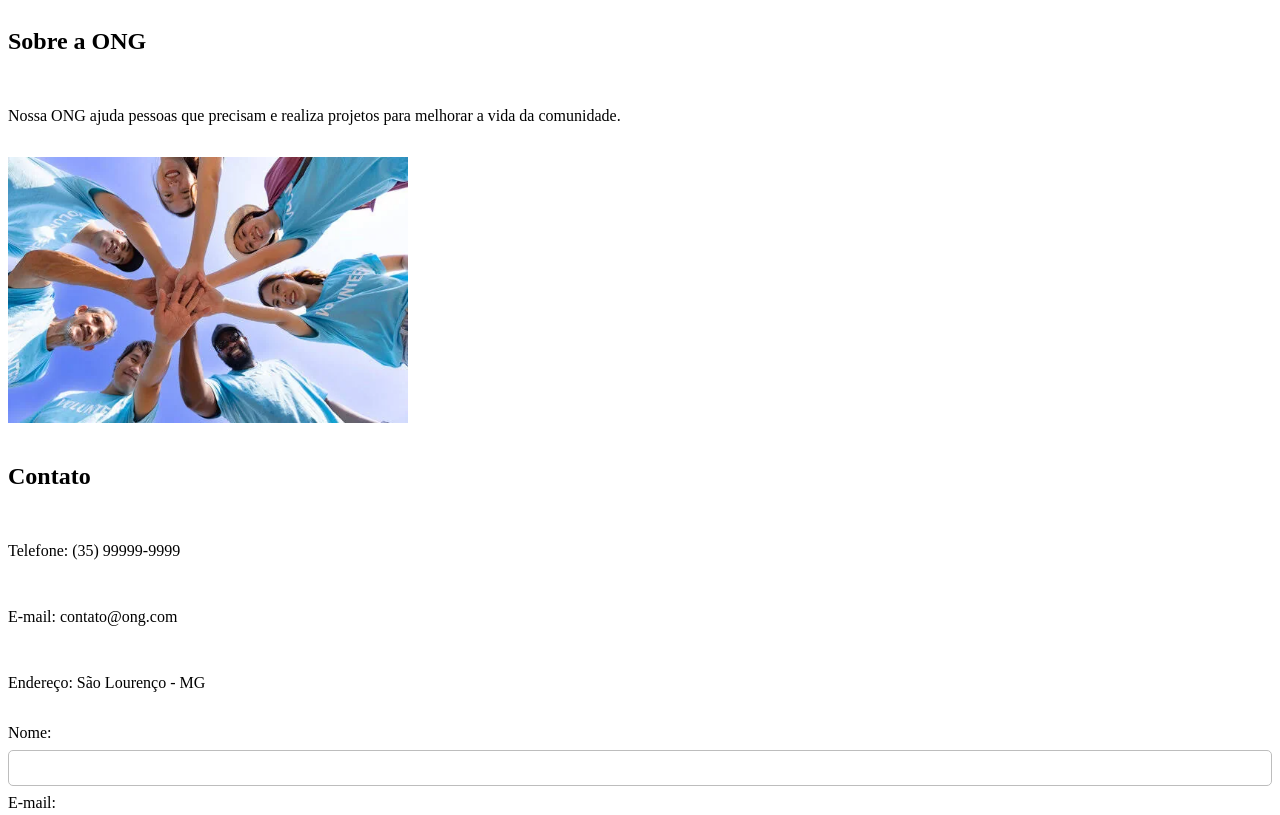
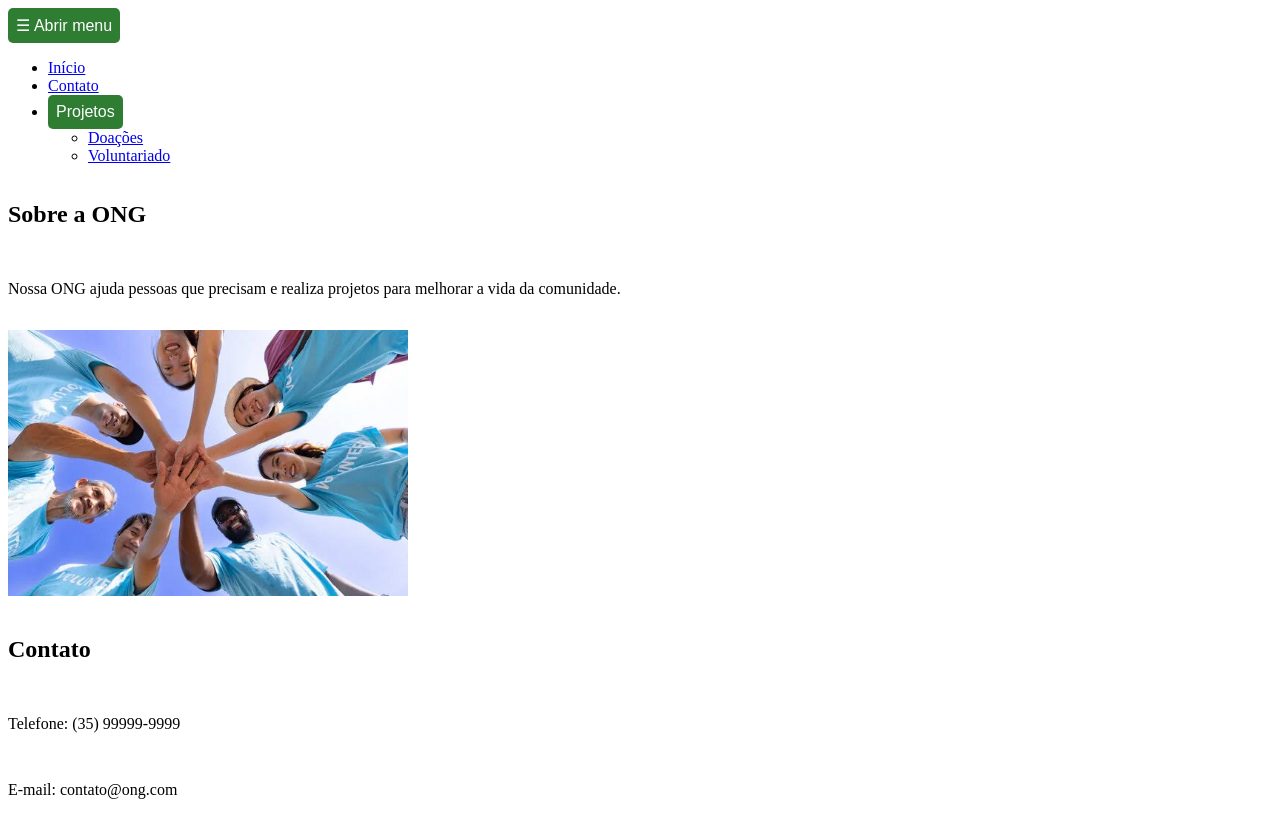
Before and after one commit to rhayanneapbento/ONG, a plain HTML site: page html/index.html in a window 1280 px wide. Shown: the top 815 px of the page. Drawn offline with Linux system fonts and the light colour scheme; some packages are replaced by stand-ins of ours; a script that the page names is missing.

Commit message:
Add files via upload

```diff
--- a/html/index.html
+++ b/html/index.html
@@ -15,10 +15,64 @@
 
 <body>
 
+    <header>
+
+        <nav aria-label="Navegação principal">
+
+            <button
+                type="button"
+                id="menu-toggle"
+                class="menu-toggle"
+                aria-expanded="false"
+                aria-controls="menu-list">
+                ☰
+                <span class="visually-hidden">Abrir menu</span>
+            </button>
+
+            <ul id="menu-list" class="menu-list">
+
+                <li>
+                    <a href="#inicio">Início</a>
+                </li>
+
+                <li>
+                    <a href="#contato">Contato</a>
+                </li>
+
+                <li class="dropdown">
+
+                    <button
+                        type="button"
+                        class="dropdown-botao"
+                        aria-expanded="false"
+                        aria-controls="submenu-projetos">
+                        Projetos
+                    </button>
+
+                    <ul id="submenu-projetos" class="submenu">
+
+                        <li>
+                            <a href="#doacoes">Doações</a>
+                        </li>
+
+                        <li>
+                            <a href="#voluntariado">Voluntariado</a>
+                        </li>
+
+                    </ul>
+
+                </li>
+
+            </ul>
+
+        </nav>
+
+    </header>
+
     <main>
 
         <section>
-            <h2>Sobre a ONG</h2>
+            <h1>Sobre a ONG</h1>
 
             <p>
                 Nossa ONG ajuda pessoas que precisam e realiza projetos
@@ -58,17 +112,14 @@
 
         <div id="app"></div>
 
-        <!-- BADGE -->
         <div class="badge">
             Projeto ativo
         </div>
 
-        <!-- ALERTA -->
         <div class="alerta">
             Projeto realizado com sucesso!
         </div>
 
-        <!-- MODAL -->
         <div class="modal">
             <div class="modal-conteudo">
                 <h2>Obrigado!</h2>
@@ -78,6 +129,10 @@
 
     </main>
 
+    <footer>
+        <p>ONG - Projeto de apoio à comunidade.</p>
+    </footer>
+
     <script type="module" src="../js/script.js"></script>
 
 </body>
```
